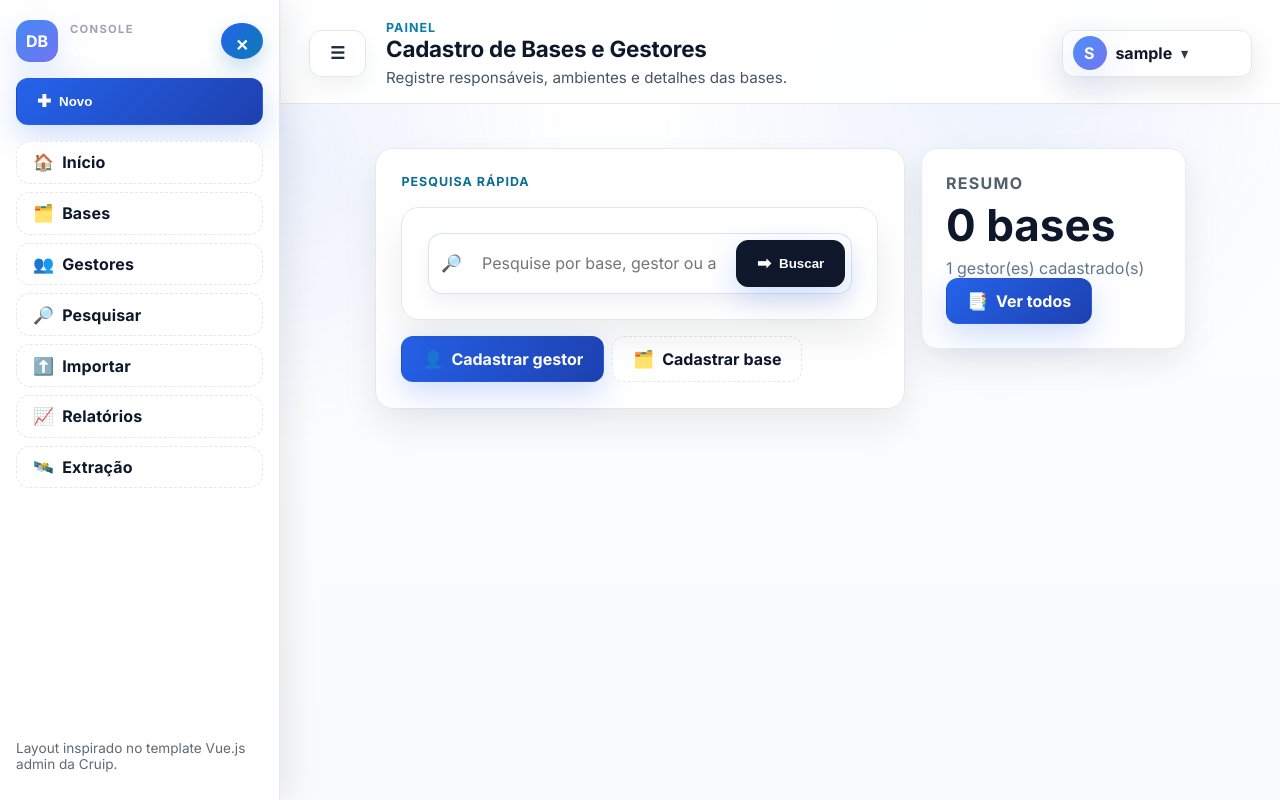
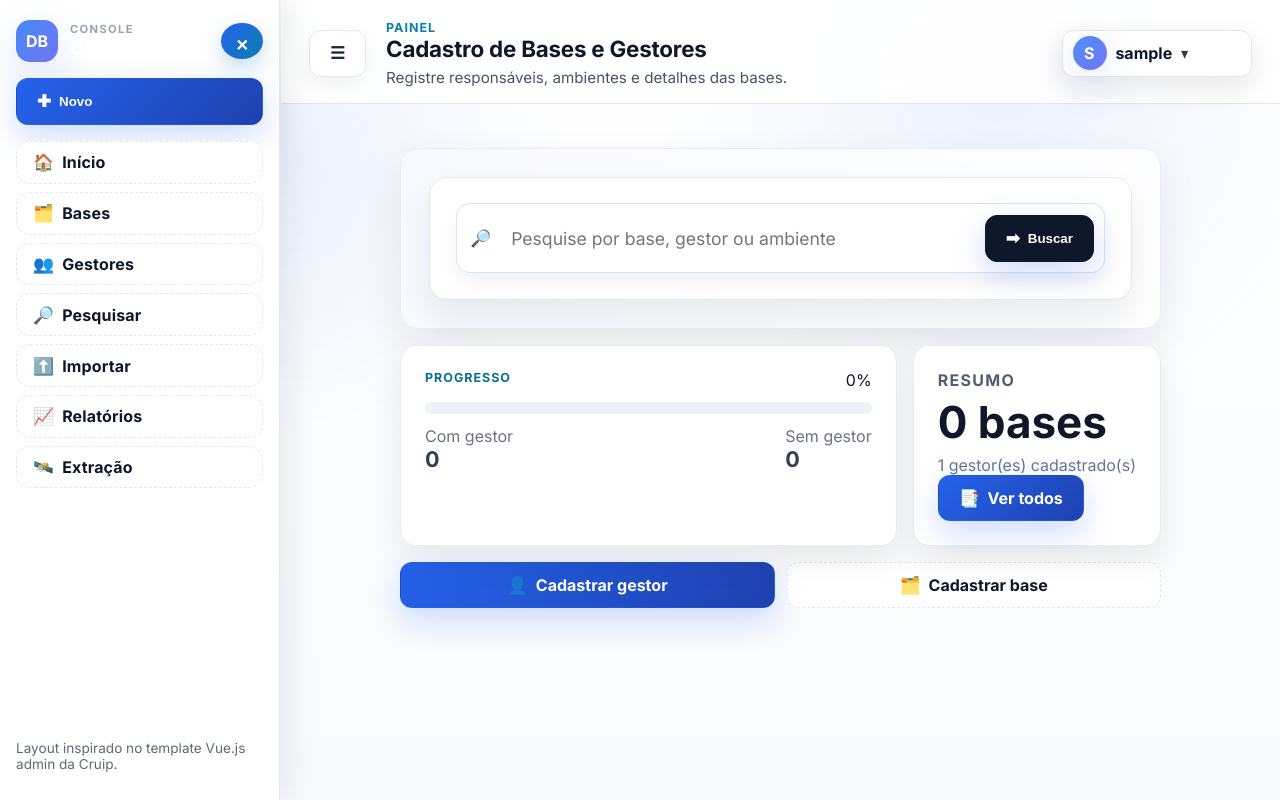
Before and after one commit to leandrojtv/Arquivos, a Flask app: page / in a window 1280 px wide. Run offline with Flask 3, Linux system fonts and the light colour scheme; the visitor is signed in with stand-in values (Sample User, id 1); data comes from the database, SQL or seed files in the repository; data that the repository does not hold is empty.

Commit message:
Reorganize landing layout with progress summary

```diff
--- a/app.py
+++ b/app.py
@@ -659,7 +659,18 @@ def parse_tabular(file_storage, delimiter):
 def landing():
     total_bases = query_db("SELECT COUNT(*) as total FROM bases")[0]["total"]
     total_gestors = query_db("SELECT COUNT(*) as total FROM gestors")[0]["total"]
-    return render_template("landing.html", total_bases=total_bases, total_gestors=total_gestors)
+    with_gestor = query_db("SELECT COUNT(*) as total FROM bases WHERE gestor_id IS NOT NULL")[0]["total"]
+    without_gestor = max(total_bases - with_gestor, 0)
+    coverage_percent = round((with_gestor / total_bases) * 100, 1) if total_bases else 0
+
+    return render_template(
+        "landing.html",
+        total_bases=total_bases,
+        total_gestors=total_gestors,
+        with_gestor=with_gestor,
+        without_gestor=without_gestor,
+        coverage_percent=coverage_percent,
+    )
 
 
 @app.route("/relatorios")
--- a/static/style.css
+++ b/static/style.css
@@ -834,6 +834,105 @@ table td.compact {
   align-items: stretch;
 }
 
+.landing-grid {
+  display: grid;
+  gap: 1rem;
+}
+
+.search-banner {
+  padding: 1.75rem;
+  border-radius: 18px;
+  box-shadow: 0 18px 40px rgba(15, 23, 42, 0.08);
+  border: 1px solid #e9eef4;
+  background: linear-gradient(135deg, #f6f9ff 0%, #ffffff 100%);
+}
+
+.summary-row {
+  display: grid;
+  grid-template-columns: minmax(280px, 2fr) minmax(240px, 1fr);
+  gap: 1rem;
+}
+
+.action-grid {
+  display: grid;
+  grid-template-columns: repeat(auto-fit, minmax(220px, 1fr));
+  gap: 0.75rem;
+}
+
+.search-hero-input.large {
+  grid-template-columns: auto 1fr auto;
+  padding: 0.65rem 0.65rem 0.65rem 0.85rem;
+  font-size: 1.1rem;
+}
+
+.search-hero-input.large input {
+  font-size: 1.1rem;
+}
+
+.progress-card {
+  padding: 1.5rem;
+  border-radius: 16px;
+  box-shadow: 0 14px 35px rgba(0, 0, 0, 0.08);
+  border: 1px solid #e6eef3;
+  background: #ffffff;
+  display: flex;
+  flex-direction: column;
+  gap: 0.75rem;
+}
+
+.progress-card .card-head {
+  display: flex;
+  justify-content: space-between;
+  align-items: center;
+}
+
+.progress-track {
+  width: 100%;
+  height: 12px;
+  background: #eef2f7;
+  border-radius: 999px;
+  overflow: hidden;
+}
+
+.progress-fill {
+  height: 100%;
+  background: linear-gradient(90deg, #3b82f6, #1d4ed8);
+  border-radius: 999px;
+  transition: width 0.25s ease;
+}
+
+.progress-meta {
+  display: flex;
+  justify-content: space-between;
+  gap: 1rem;
+  color: #334155;
+}
+
+.progress-meta .muted {
+  margin: 0;
+  color: #6b7280;
+}
+
+.progress-meta .strong {
+  margin: 0;
+  font-size: 1.35rem;
+  font-weight: 800;
+}
+
+@media (max-width: 960px) {
+  .summary-row {
+    grid-template-columns: 1fr;
+  }
+
+  .search-hero-input.large {
+    grid-template-columns: 1fr;
+  }
+
+  .search-hero-input.large .button {
+    width: 100%;
+  }
+}
+
 .hero .eyebrow {
   text-transform: uppercase;
   letter-spacing: 0.08em;
--- a/templates/landing.html
+++ b/templates/landing.html
@@ -2,27 +2,49 @@
 {% block title %}Início{% endblock %}
 {% block content %}
 <section class="hero">
-  <div class="hero-main">
-    <div class="search-hero card">
-      <p class="eyebrow">Pesquisa rápida</p>
+  <div class="landing-grid">
+    <div class="search-banner card">
       <form action="{{ url_for('search') }}" method="get" class="search-hero-form" autocomplete="off">
-        <div class="search-hero-input">
+        <div class="search-hero-input large">
           <span class="icon">🔎</span>
           <input type="text" id="landing-search" name="q" placeholder="Pesquise por base, gestor ou ambiente" />
           <button type="submit" class="button secondary"><span class="icon">➡</span><span>Buscar</span></button>
         </div>
         <div class="search-hero-suggestions" id="landing-suggestions" aria-live="polite"></div>
       </form>
-      <div class="quick-actions">
-        <a class="button" href="{{ url_for('new_gestor_form') }}"><span class="icon">👤</span><span>Cadastrar gestor</span></a>
-        <a class="button ghost" href="{{ url_for('new_base_form') }}"><span class="icon">🗂️</span><span>Cadastrar base</span></a>
+    </div>
+
+    <div class="summary-row">
+      <div class="card progress-card">
+        <div class="card-head">
+          <p class="eyebrow">Progresso</p>
+          <span class="pill">{{ coverage_percent }}%</span>
+        </div>
+        <div class="progress-track">
+          <div class="progress-fill" style="width: {{ coverage_percent }}%"></div>
+        </div>
+        <div class="progress-meta">
+          <div>
+            <p class="muted">Com gestor</p>
+            <p class="strong">{{ with_gestor }}</p>
+          </div>
+          <div>
+            <p class="muted">Sem gestor</p>
+            <p class="strong">{{ without_gestor }}</p>
+          </div>
+        </div>
+      </div>
+      <div class="hero-card card">
+        <p class="stat-label">Resumo</p>
+        <p class="stat-value">{{ total_bases }} bases</p>
+        <p class="stat-helper">{{ total_gestors }} gestor(es) cadastrado(s)</p>
+        <a class="button tertiary" href="{{ url_for('search') }}"><span class="icon">📑</span><span>Ver todos</span></a>
       </div>
     </div>
-    <div class="hero-card">
-      <p class="stat-label">Resumo</p>
-      <p class="stat-value">{{ total_bases }} bases</p>
-      <p class="stat-helper">{{ total_gestors }} gestor(es) cadastrado(s)</p>
-      <a class="button tertiary" href="{{ url_for('search') }}"><span class="icon">📑</span><span>Ver todos</span></a>
+
+    <div class="action-grid">
+      <a class="button primary" href="{{ url_for('new_gestor_form') }}"><span class="icon">👤</span><span>Cadastrar gestor</span></a>
+      <a class="button ghost" href="{{ url_for('new_base_form') }}"><span class="icon">🗂️</span><span>Cadastrar base</span></a>
     </div>
   </div>
 </section>
```
